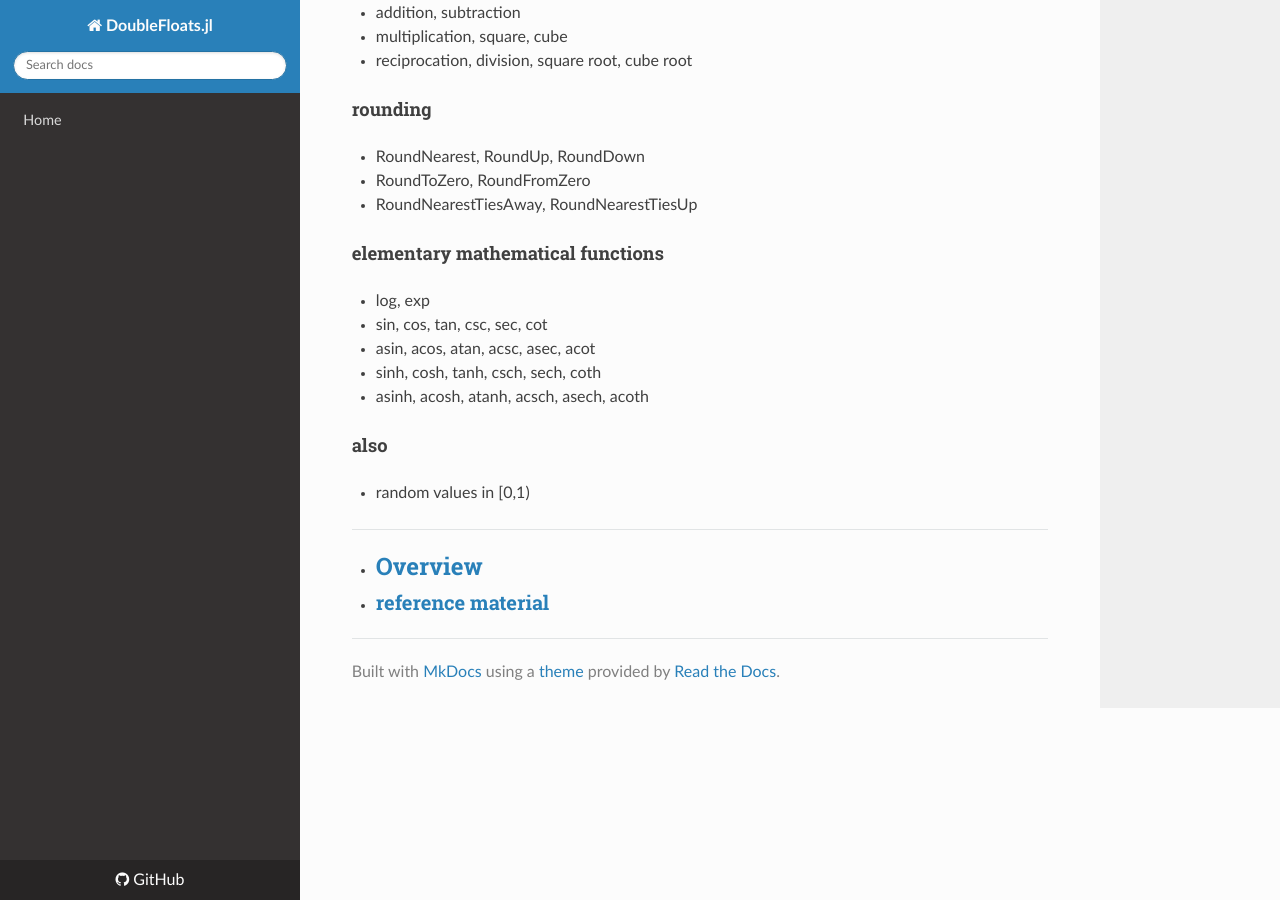
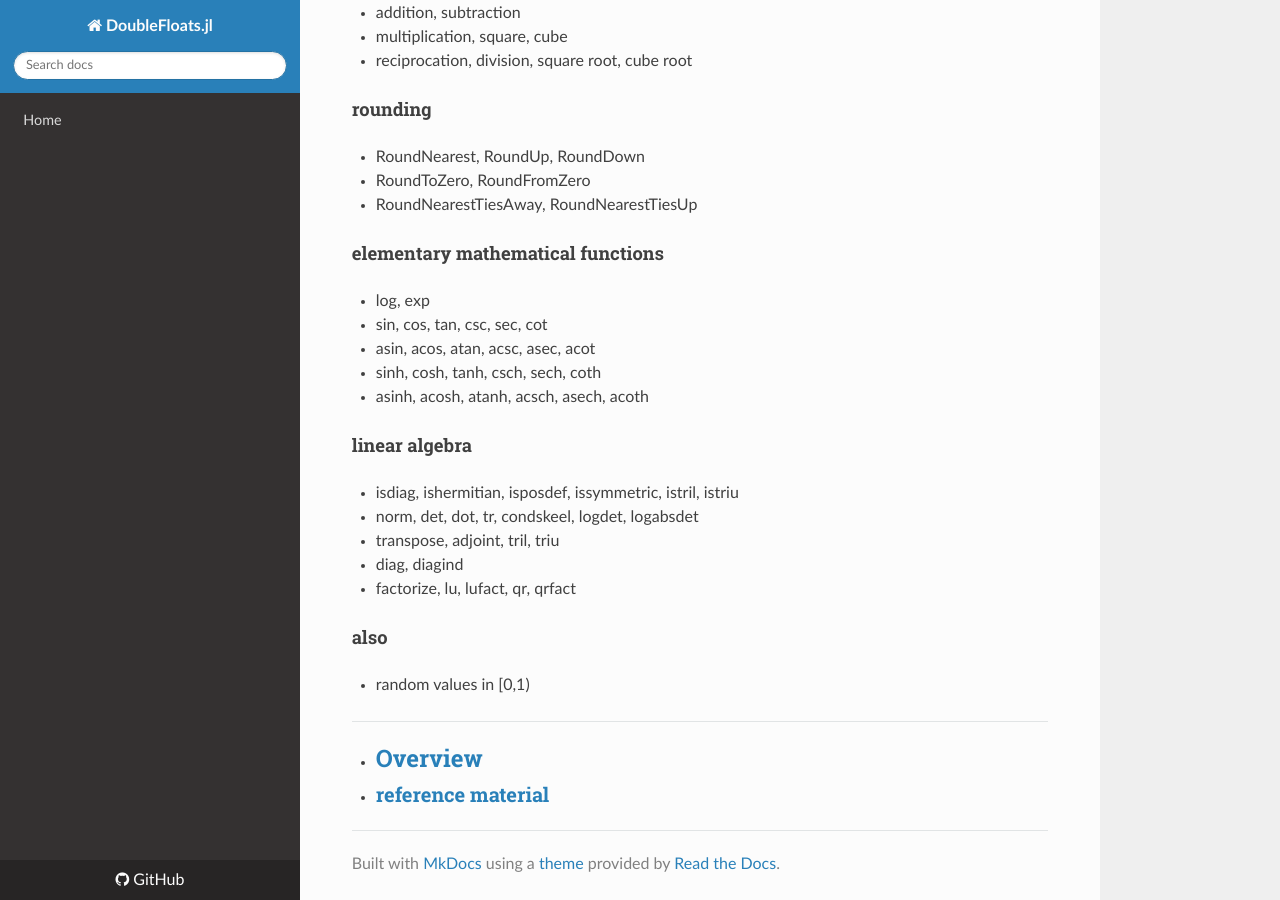
Before and after one commit to JuliaMath/DoubleFloats.jl, an MkDocs documentation site: the page built from docs/src/capabilities.md, in a window 1280 px wide and 900 px high, scrolled down 562 px. Built offline with MkDocs 1.6.1, drawn with Linux system fonts in a browser that asks for light colours; nearby versions of some CDN libraries; old or Windows-style settings are respelled for this version of MkDocs.

Commit message:
Update capabilities.md

```diff
--- a/docs/src/capabilities.md
+++ b/docs/src/capabilities.md
@@ -38,6 +38,13 @@ These are the predicates made available for use with DoubleFloats:
  - sinh, cosh, tanh, csch, sech, coth
  - asinh, acosh, atanh, acsch, asech, acoth
 
+#### linear algebra
+ - isdiag, ishermitian, isposdef, issymmetric, istril, istriu
+ - norm, det, dot, tr, condskeel, logdet, logabsdet
+ - transpose, adjoint, tril, triu
+ - diag, diagind
+ - factorize, lu, lufact, qr, qrfact
+
 #### also
  - random values in [0,1)
 
```
